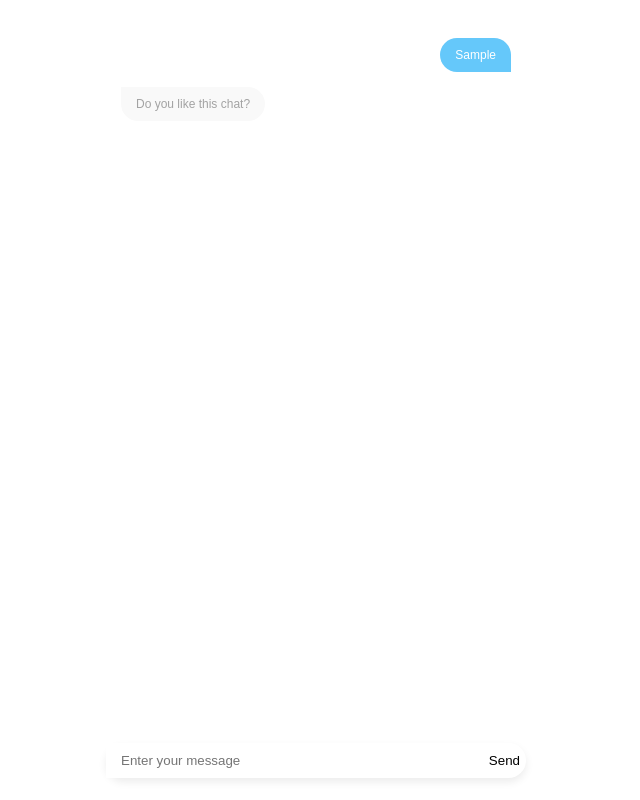
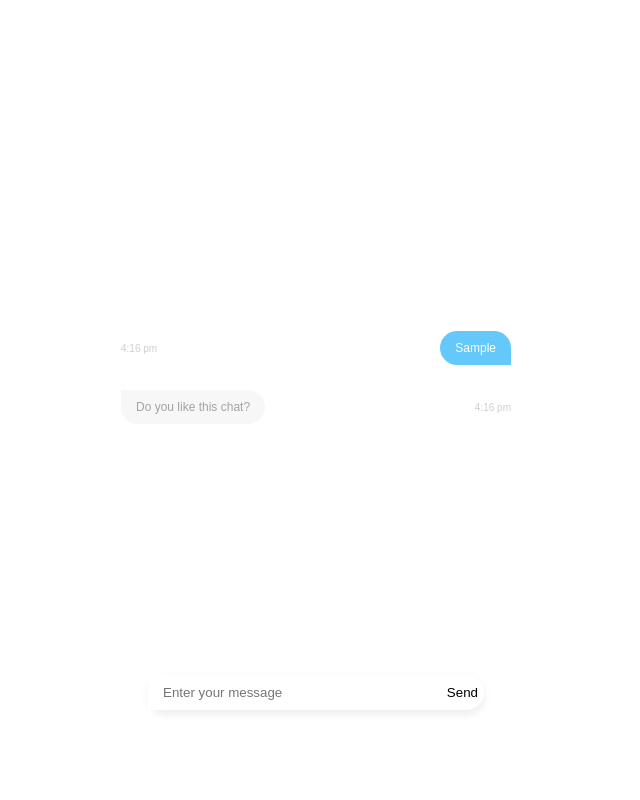
Before and after one commit to danielwallin/chat-app, a React (Create React App) app: page / in a window 1280 px wide. Both pictures are taken after typing "Sample" into the empty fields and a click on the button "Send". Shown: the whole page, without its empty margins (324-964 px from the left). Built offline with nearby package versions, Linux system fonts and the light colour scheme.

Commit message:
Added moment.js dependency, worked more on the style and scroll to bottom on publish

```diff
--- a/package.json
+++ b/package.json
@@ -3,6 +3,7 @@
   "version": "0.1.0",
   "private": true,
   "dependencies": {
+    "moment": "^2.24.0",
     "react": "^16.10.2",
     "react-dom": "^16.10.2"
   },
--- a/src/App.js
+++ b/src/App.js
@@ -1,4 +1,5 @@
 import React from 'react';
+import moment from 'moment';
 import './App.scss';
 
 const phrases = ['Ok', 'No', 'Nice weather today', ':)', 'Do you like this chat?', 'I hear you', 'Cool', 'Hi', 'Hello again!', 'Nice to be back'];
@@ -17,7 +18,10 @@ export default class App extends React.Component {
   generateResponse() {
     this.setState({ isLoading: true });
     timer = setTimeout(() => {
-      this.setState({ isLoading: false, messages: [...this.state.messages, { msg: phrases[Math.floor(Math.random() * phrases.length)], date: new Date(), sender: null }] });
+      this.setState({
+        isLoading: false,
+        messages: [...this.state.messages, { msg: phrases[Math.floor(Math.random() * phrases.length)], date: moment().format('h:mm a'), sender: null }],
+      });
     }, Math.random() * 2200);
   }
 
@@ -38,8 +42,9 @@ export default class App extends React.Component {
     if (this.state.value !== '') {
       clearTimeout(timer);
       this.generateResponse();
-      this.setState({ value: '', messages: [...this.state.messages, { msg: this.state.value, date: new Date(), sender: user }] }, () => {
+      this.setState({ value: '', messages: [...this.state.messages, { msg: this.state.value, date: moment().format('h:mm a'), sender: user }] }, () => {
         console.log(this.state);
+        this.refs.messagescontainer.scrollTop = this.refs.messagescontainer.scrollHeight - this.refs.messagescontainer.clientHeight;
       });
     }
   }
@@ -56,11 +61,15 @@ export default class App extends React.Component {
 
   renderMessages() {
     return (
-      <div className='chat-messages'>
+      <div ref='messagescontainer' className='chat-messages'>
         {this.state.messages.map(msg => {
+          const type = msg.sender ? msg.sender : 'default';
           return (
-            <div className={`chat-bubble chat-bubble_${msg.sender ? msg.sender : 'default'}`}>
-              <div className='chat-bubble_text'>{msg.msg}</div>
+            <div className={`chat-message chat-message_${type}`}>
+              <div className='chat-message_time'>{msg.date}</div>
+              <div className={`chat-bubble chat-bubble_${type}`}>
+                <div className='chat-bubble_text'>{msg.msg}</div>
+              </div>
             </div>
           );
         })}
--- a/src/App.scss
+++ b/src/App.scss
@@ -17,31 +17,55 @@ body {
 
 :root {
   --c_primary: #65c8fa;
-  --c_secondary: #f9f9f9;
+  --c_secondary: #f7f7f7;
   --c_tertiary: #cecece;
   --c_text: #a3a3a3;
 
   --p_radius: 2rem
 }
 
+#root {
+  display: flex;
+  width: 50vw;
+  height: 100vh;
+  align-items: center;
+  margin: 0 auto;
+}
+
 /* Chat */
 .chat {
   max-width: 420px;
   margin: 0 auto;
-  height: 100vh;
+  height: 80%;
+  width: 100%;
   display: flex;
   flex-direction: column;
   justify-content: center;
+  position: relative;
 
   &-messages {
     overflow: scroll;
-    height: 90%;
     display: flex;
     flex-direction: column;
     padding: 1.5rem;
+    padding-bottom: 6rem;
     z-index: 1;
+
     > * + * {
-      margin-top: 1.5rem;
+      margin-top: 2.5rem;
+    }
+  }
+
+  &-message {
+    display: flex;
+    justify-content: space-between;
+    align-items: center;
+    &_time {
+      color: var(--c_tertiary);
+      font-size: 1rem;
+    }
+    &_default {
+      flex-direction: row-reverse;
     }
   }
 
@@ -51,6 +75,12 @@ body {
     display: flex;
     justify-content: space-between;
     border-radius: 2rem;
+    transform: translate(50%);
+    right: 50%;
+    background: white;
+    bottom: 1rem;
+    position: absolute;
+    width: 80%;
     input {
       padding: 1rem 1.5rem;
       flex: 1;
@@ -65,6 +95,7 @@ body {
 
   &-text {
     font-family: 'Roboto', sans-serif;
+    font-weight: 600;
   }
 
   &-bubble {
@@ -72,6 +103,10 @@ body {
     animation-duration: .3s;
     animation-fill-mode: both;
     animation-name: enter;
+
+    &_text {
+      font-weight: 500;
+    }
     &_user {
       align-self: flex-end;
       background-color: var(--c_primary);
```
Also changed, not shown: 1 other file (tests, documents, lock files or other folders).
